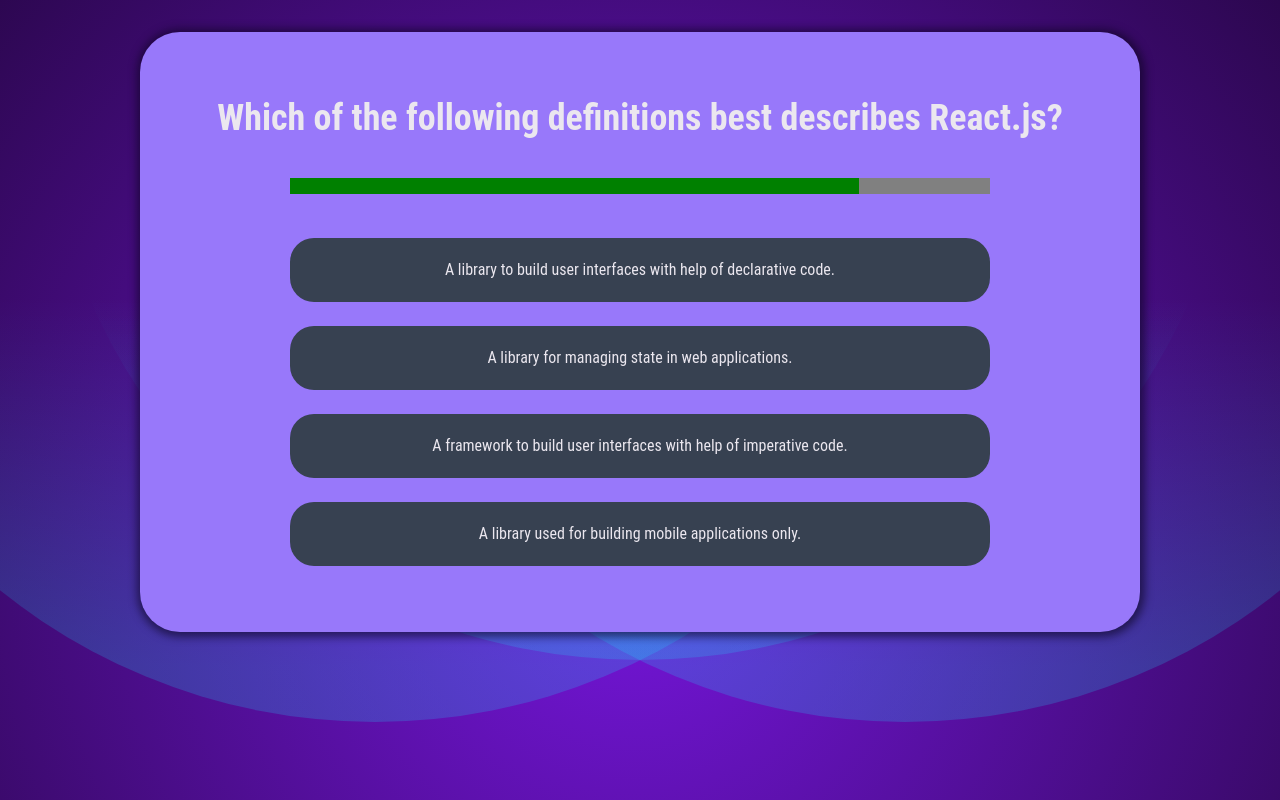
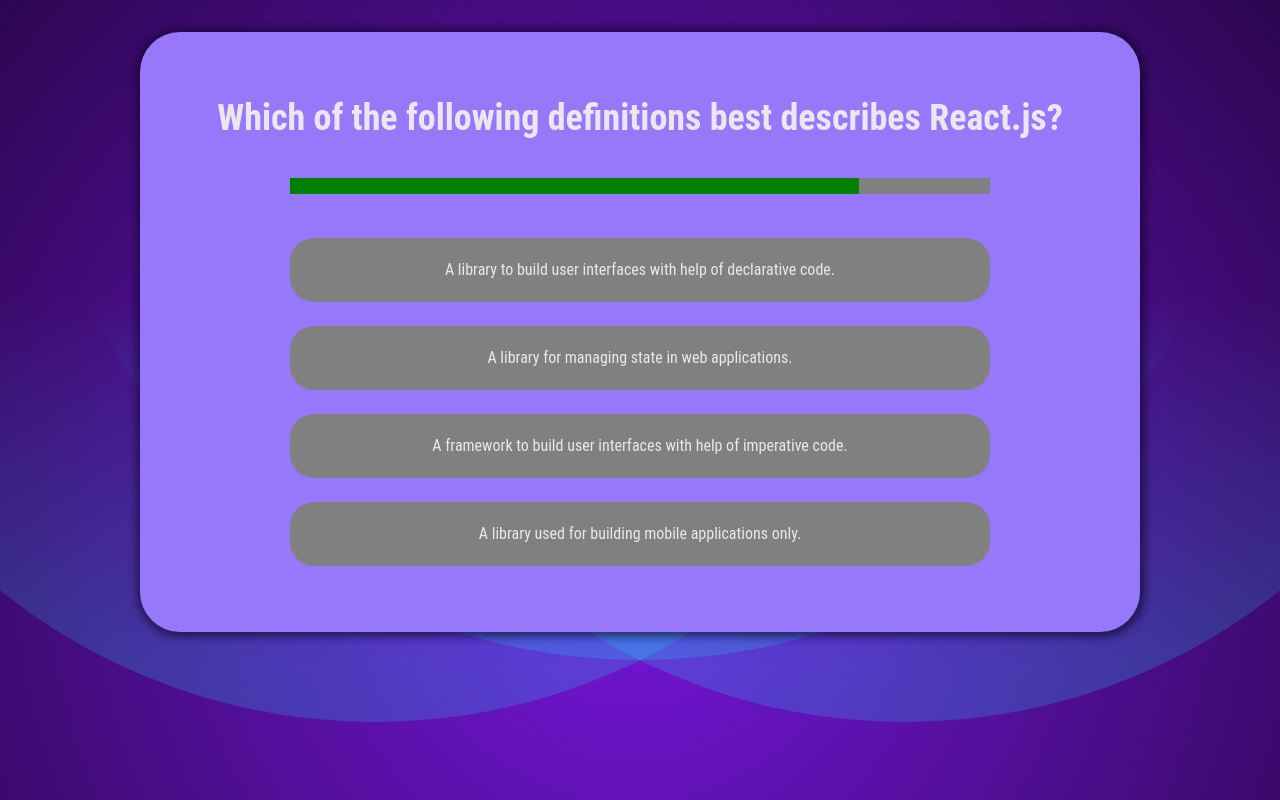
Before and after one commit to podlaskialgorytm3/quiz-app, a React (Vite) app: page / in a window 1280 px wide. Both pictures are taken after a click on the button "Click to start Quiz!". Built offline with nearby package versions, Linux system fonts and the light colour scheme.

Commit message:
Install styled-component to style div answear in depedence of player answear

```diff
--- a/package.json
+++ b/package.json
@@ -14,6 +14,7 @@
     "postcss-cli": "^11.0.0",
     "react": "^18.2.0",
     "react-dom": "^18.2.0",
+    "styled-components": "^6.1.1",
     "tailwindcss": "^3.3.6",
     "uuid": "^9.0.1"
   },
--- a/src/features/question-feature/Answear.jsx
+++ b/src/features/question-feature/Answear.jsx
@@ -1,10 +1,32 @@
-export const Answear = ({children, correct,colorAnswear, ...props}) => {
-    const isCorrect = JSON.parse(correct);
-    return (
-        <div className="w-[700px] h-16 mt-6 bg-gray-700
-                        text-center leading-[64px] rounded-3xl"
-         {...props}>
-            {children}
-        </div>
-    )
-}
+import { useState } from "react";
+import styled from "styled-components";
+
+const StyledAnswearContainer = styled.div`
+    background-color: ${({color}) => color};
+    `;
+
+
+export const Answear = ({ children, correct, ...props }) => {
+  const [color,setColor] = useState('gray')
+  const isCorrect = correct === 'true';
+
+  const handleAnswerClick = () => {
+    if(isCorrect){
+      setColor('green')
+    }
+    else{
+        setColor('red')
+    }
+  };
+
+  return (
+    <StyledAnswearContainer
+      className="w-[700px] h-16 mt-6 bg-gray-700 text-center leading-[64px] rounded-3xl"
+      {...props}
+      onClick={handleAnswerClick}
+      color={color}
+    >
+      {children}
+    </StyledAnswearContainer>
+  );
+};
--- a/src/views/QuizView.jsx
+++ b/src/views/QuizView.jsx
@@ -15,7 +15,7 @@
     const [progressKey,setProgressKey] = useState(uuidv4())
     const {changeView} = useContext(ViewContext)
     const isQuizEnd = useRef(false)
-    const colorAnswear = useRef('')
+    const isAnswearClicked = useRef(false)
     useEffect(() => {
         const intervalTimmer = setInterval(() => {
             setCurrentQuestion((prevIndex) => (prevIndex + 1) % questions.length)
@@ -26,17 +26,6 @@
     if(currentQuestion === questions.length - 1){
             isQuizEnd.current = true
     }
-
-    const handleAnswerClick = (isCorrect) => {
-        if(isCorrect){
-            colorAnswear.current = 'green'
-        }
-        else{
-            colorAnswear.current = 'red'
-        }
-
-    }
-
     return(
         <MainContainer>
             {!isQuizEnd.current && (
@@ -48,8 +37,6 @@
                             <Answear
                             key={uuidv4()}
                             correct={`${questions[currentQuestion].correctAnswerIndex === questions[currentQuestion].answers.indexOf(answear)}`}
-                            colorAnswear={colorAnswear.current}
-                            onClick={() => handleAnswerClick(questions[currentQuestion].correctAnswerIndex === questions[currentQuestion].answers.indexOf(answear))}
                             >{answear}</Answear>
                         ))}
                         </AnswearContainer>
```
Also changed, not shown: 1 other file (tests, documents, lock files or other folders).
